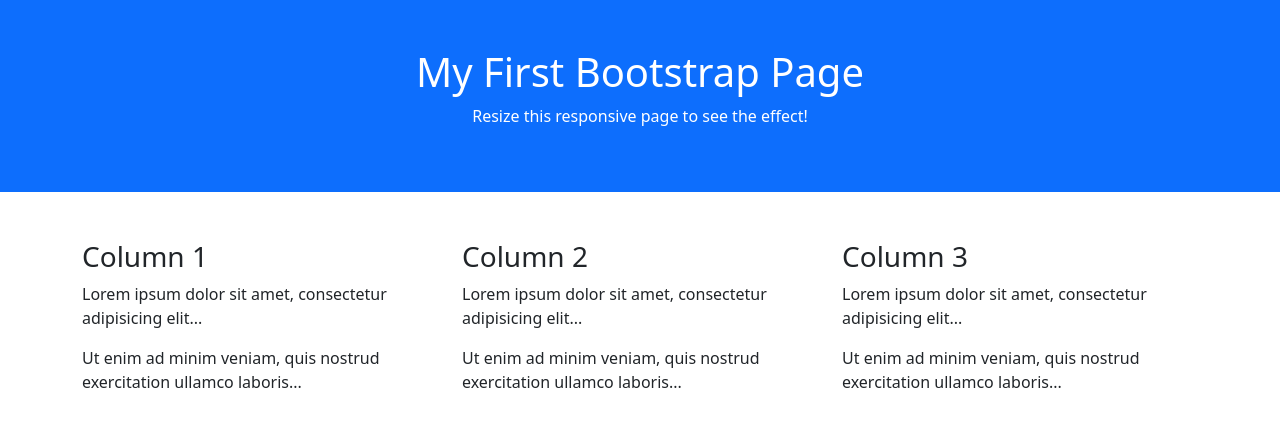
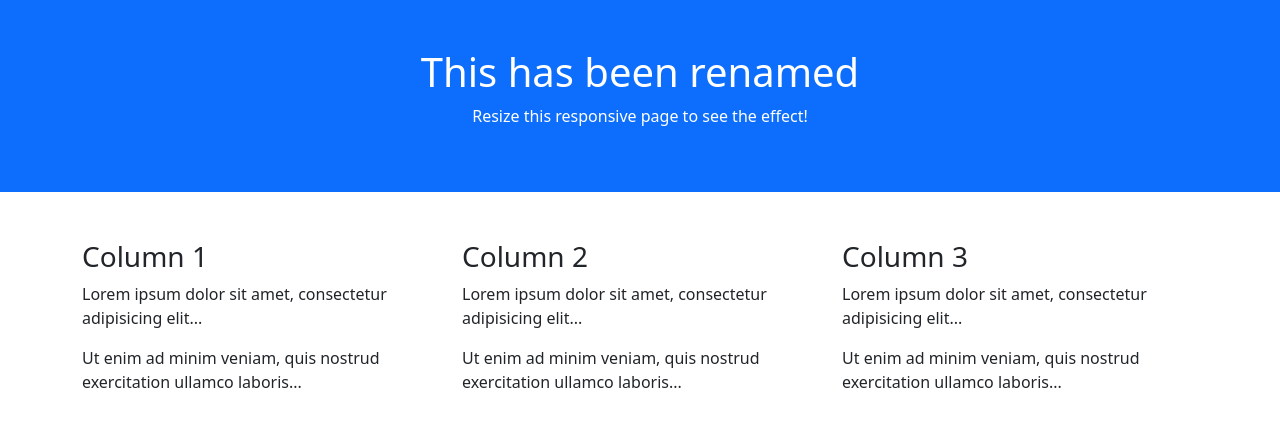
Before and after one commit to JakeAnderson4/first_git, a plain HTML site: page index.html in a window 1280 px wide. Drawn offline with nearby package versions, Linux system fonts and the light colour scheme.

Commit message:
Updated title

```diff
--- a/index.html
+++ b/index.html
@@ -10,7 +10,7 @@
 <body>
 
 <div class="container-fluid p-5 bg-primary text-white text-center">
-  <h1>My First Bootstrap Page</h1>
+  <h1>This has been renamed</h1>
   <p>Resize this responsive page to see the effect!</p>
 </div>
 
```
